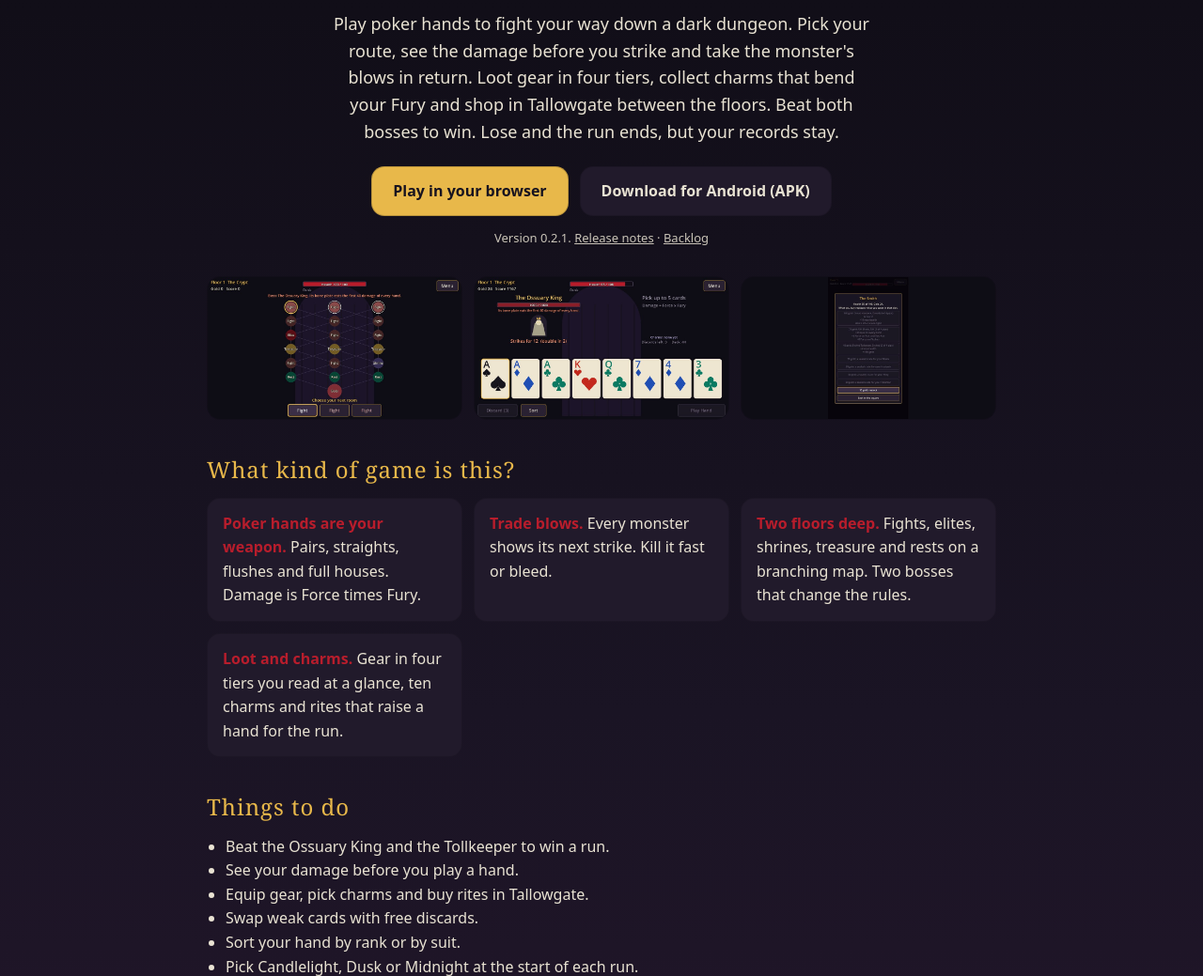
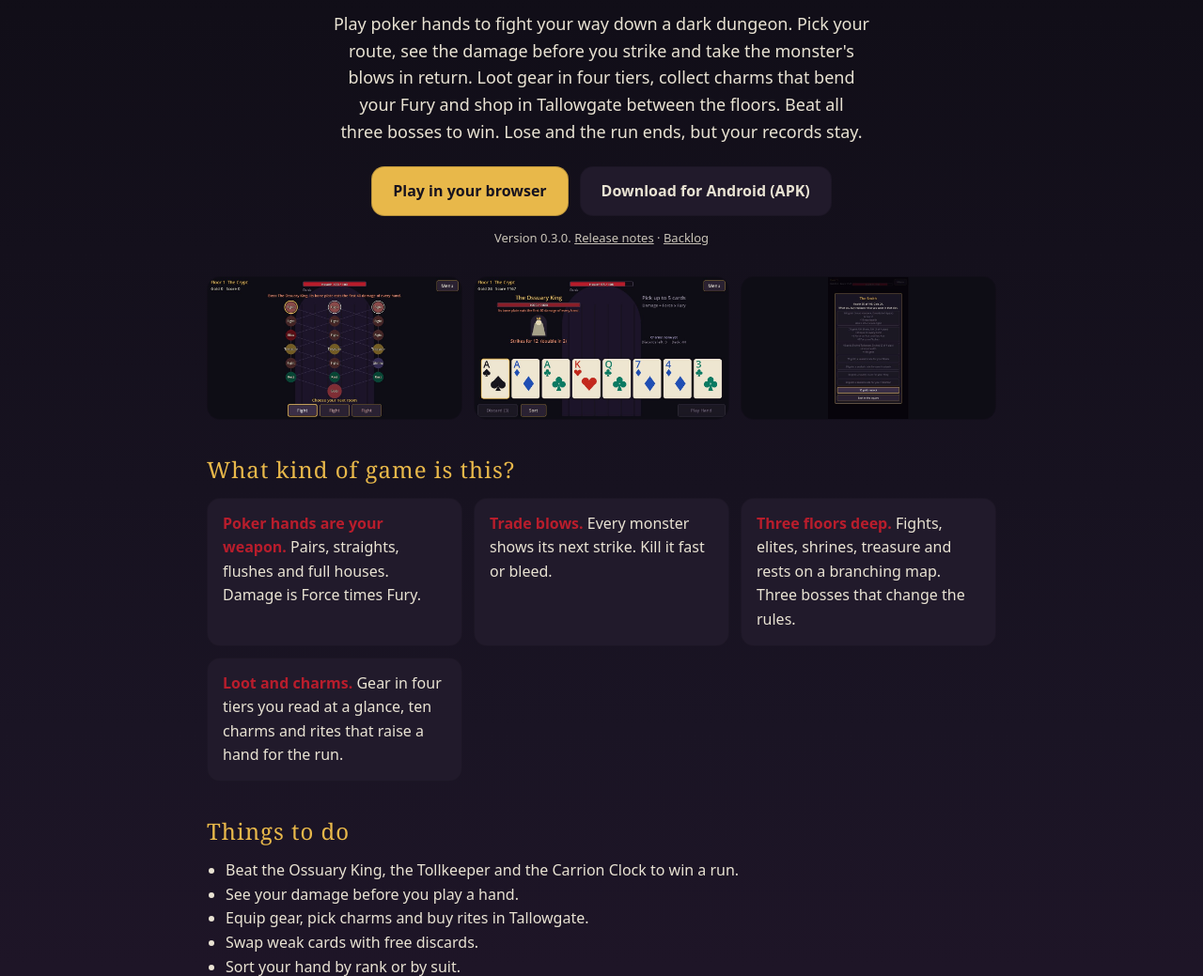
Before and after one commit to bclark10121-cloud/grave-odds, a plain HTML site: page docs/index.html in a window 1280 px wide. Shown: the part 241-1280 px from the top of the page at 94% size. Drawn offline with Linux system fonts and the light colour scheme.

Commit message:
Gravehand v0.3.0: Deeper
Co-Authored-By: Claude Opus 5.5 <noreply@anthropic.com>
Claude-Session: https://claude.ai/code/session_0117TTYBb4UkLmMhNLTm8u1o

```diff
--- a/docs/index.html
+++ b/docs/index.html
@@ -31,14 +31,14 @@ footer{margin-top:44px;font-size:13px;opacity:.8;text-align:center}footer a{colo
 </style></head><body><main>
 <div class="back"><a href="https://bclark10121-cloud.github.io/">&larr; The Game Shelf</a></div>
 <header><img class="icon" src="icon.png" alt=""><h1>Gravehand</h1><div class="tag">Play your hand. Bury the rest.</div>
-<p class="lead">Play poker hands to fight your way down a dark dungeon. Pick your route, see the damage before you strike and take the monster's blows in return. Loot gear in four tiers, collect charms that bend your Fury and shop in Tallowgate between the floors. Beat both bosses to win. Lose and the run ends, but your records stay.</p>
-<div class="cta"><a class="btn primary" href="play/">Play in your browser</a><a class="btn ghost" href="downloads/Gravehand-v0.2.1.apk">Download for Android (APK)</a></div>
-<p class="note">Version 0.2.1. <a href="release-notes/v0.2.1.md">Release notes</a> &middot; <a href="https://github.com/bclark10121-cloud/gravehand/blob/main/BACKLOG.md">Backlog</a></p></header>
+<p class="lead">Play poker hands to fight your way down a dark dungeon. Pick your route, see the damage before you strike and take the monster's blows in return. Loot gear in four tiers, collect charms that bend your Fury and shop in Tallowgate between the floors. Beat all three bosses to win. Lose and the run ends, but your records stay.</p>
+<div class="cta"><a class="btn primary" href="play/">Play in your browser</a><a class="btn ghost" href="downloads/Gravehand-v0.3.0.apk">Download for Android (APK)</a></div>
+<p class="note">Version 0.3.0. <a href="release-notes/v0.3.0.md">Release notes</a> &middot; <a href="https://github.com/bclark10121-cloud/gravehand/blob/main/BACKLOG.md">Backlog</a></p></header>
 <div class="shots"><a href="shot-1.jpg"><img src="shot-1.jpg" alt="The floor 1 dungeon map with fights, an elite, treasure, a shrine and rests leading to the boss" width="960" height="540"></a><a href="shot-2.jpg"><img src="shot-2.jpg" alt="A fight with the Ossuary King, whose bone plate eats the first 40 damage of every hand" width="960" height="540"></a><a href="shot-3.jpg"><img src="shot-3.jpg" alt="The Smith in Tallowgate held upright, with gear in Dread, Gilt and Etched tiers" width="960" height="540"></a></div>
 <h2>What kind of game is this?</h2>
-<div class="grid"><div class="card"><b>Poker hands are your weapon.</b> Pairs, straights, flushes and full houses. Damage is Force times Fury.</div><div class="card"><b>Trade blows.</b> Every monster shows its next strike. Kill it fast or bleed.</div><div class="card"><b>Two floors deep.</b> Fights, elites, shrines, treasure and rests on a branching map. Two bosses that change the rules.</div><div class="card"><b>Loot and charms.</b> Gear in four tiers you read at a glance, ten charms and rites that raise a hand for the run.</div></div>
+<div class="grid"><div class="card"><b>Poker hands are your weapon.</b> Pairs, straights, flushes and full houses. Damage is Force times Fury.</div><div class="card"><b>Trade blows.</b> Every monster shows its next strike. Kill it fast or bleed.</div><div class="card"><b>Three floors deep.</b> Fights, elites, shrines, treasure and rests on a branching map. Three bosses that change the rules.</div><div class="card"><b>Loot and charms.</b> Gear in four tiers you read at a glance, ten charms and rites that raise a hand for the run.</div></div>
 <h2>Things to do</h2>
-<ul><li>Beat the Ossuary King and the Tollkeeper to win a run.</li><li>See your damage before you play a hand.</li><li>Equip gear, pick charms and buy rites in Tallowgate.</li><li>Swap weak cards with free discards.</li><li>Sort your hand by rank or by suit.</li><li>Pick Candlelight, Dusk or Midnight at the start of each run.</li><li>Earn ten achievements and beat your best score.</li><li>Play upright or sideways, with touch, keys or an Xbox controller.</li><li>Five save slots. Close the game mid-fight and come back to the same hand.</li></ul>
+<ul><li>Beat the Ossuary King, the Tollkeeper and the Carrion Clock to win a run.</li><li>See your damage before you play a hand.</li><li>Equip gear, pick charms and buy rites in Tallowgate.</li><li>Swap weak cards with free discards.</li><li>Sort your hand by rank or by suit.</li><li>Earn stars on each floor, finish three daily goals and level up for new table and card colors.</li><li>Pick Candlelight, Dusk or Midnight at the start of each run.</li><li>Earn ten achievements and beat your best score.</li><li>Play upright or sideways, with touch, keys or an Xbox controller.</li><li>Five save slots. Close the game mid-fight and come back to the same hand.</li></ul>
 <h2>Controls</h2>
 <div class="grid"><div class="card"><b>Keyboard</b><br>Arrows or A and D move between cards. Space or W picks a card. E or Enter plays the hand. Q discards. 1 and 2 sort. Esc opens the Menu.</div><div class="card"><b>Xbox controller</b><br>D-pad or left stick moves between cards. A picks. X plays the hand. Y discards. B clears your picks. LB and RB sort. View or Menu opens the Menu. In menus A chooses and B goes back.</div><div class="card"><b>Touch</b><br>Tap cards to pick them and tap again to put them back. Tap Play Hand or Discard. Menu at the top right. Works held upright or sideways.</div></div>
 <h2>Play with an Xbox controller</h2>
@@ -46,7 +46,7 @@ footer{margin-top:44px;font-size:13px;opacity:.8;text-align:center}footer a{colo
 <div class="grid"><div class="card"><b>On Android</b><ol><li>Hold the Xbox button to turn the controller on.</li><li>Hold the small Pair button on top for 3 seconds, until the Xbox button flashes fast.</li><li>On your phone, open Settings, then Connected devices, then Pair new device.</li><li>Tap Xbox Wireless Controller. The Xbox button stays lit when it is connected.</li><li>Open Gravehand. The touch buttons hide as soon as you use the controller.</li></ol></div><div class="card"><b>In your browser</b><ol><li>Connect the controller to your computer with a USB cable or Bluetooth.</li><li>Open Play in your browser. Chrome, Edge, Firefox and Safari all work.</li><li>Press any button once after the game loads, so the browser sees the controller.</li></ol></div><div class="card"><b>Menus</b><br>The D-pad or left stick moves between buttons. A chooses and B goes back. You can play the whole game with only the controller.</div></div>
 <h2>Install on Android</h2>
 <ol><li>Tap Download for Android on this page.</li><li>Open the file. Allow installs from your browser if your phone asks.</li><li>Tap Install, then Open.</li></ol>
-<p class="note">Android may show a Play Protect notice for apps from outside the Play Store. Version 0.2.1 installs over the last version and keeps your saves.</p>
+<p class="note">Android may show a Play Protect notice for apps from outside the Play Store. Version 0.3.0 installs over the last version and keeps your saves.</p>
 <h2>Feedback wanted</h2>
 <ul><li>Whether the fights feel too easy or too hard on Dusk.</li><li>Whether you can read your cards on your phone held upright.</li><li>How picking cards and playing a hand feels.</li><li>Anything that looks wrong, with a screenshot.</li></ul>
 <footer>Gravehand. Early test build, so expect rough edges. Music: Gregorian Chant by Kevin MacLeod and Crypt by Of Far Different Nature (CC BY 4.0), found through Patch.gg. Title font: Grenze Gotisch (SIL OFL). <a href="https://github.com/bclark10121-cloud/gravehand/blob/main/CREDITS.md">Credits</a> &middot; <a href="privacy.html">Privacy</a> &middot; <a href="https://bclark10121-cloud.github.io/">More games on The Game Shelf</a></footer>
```
Also changed, not shown: docs/play/index.html (+1 -1 lines), 4 other files.
